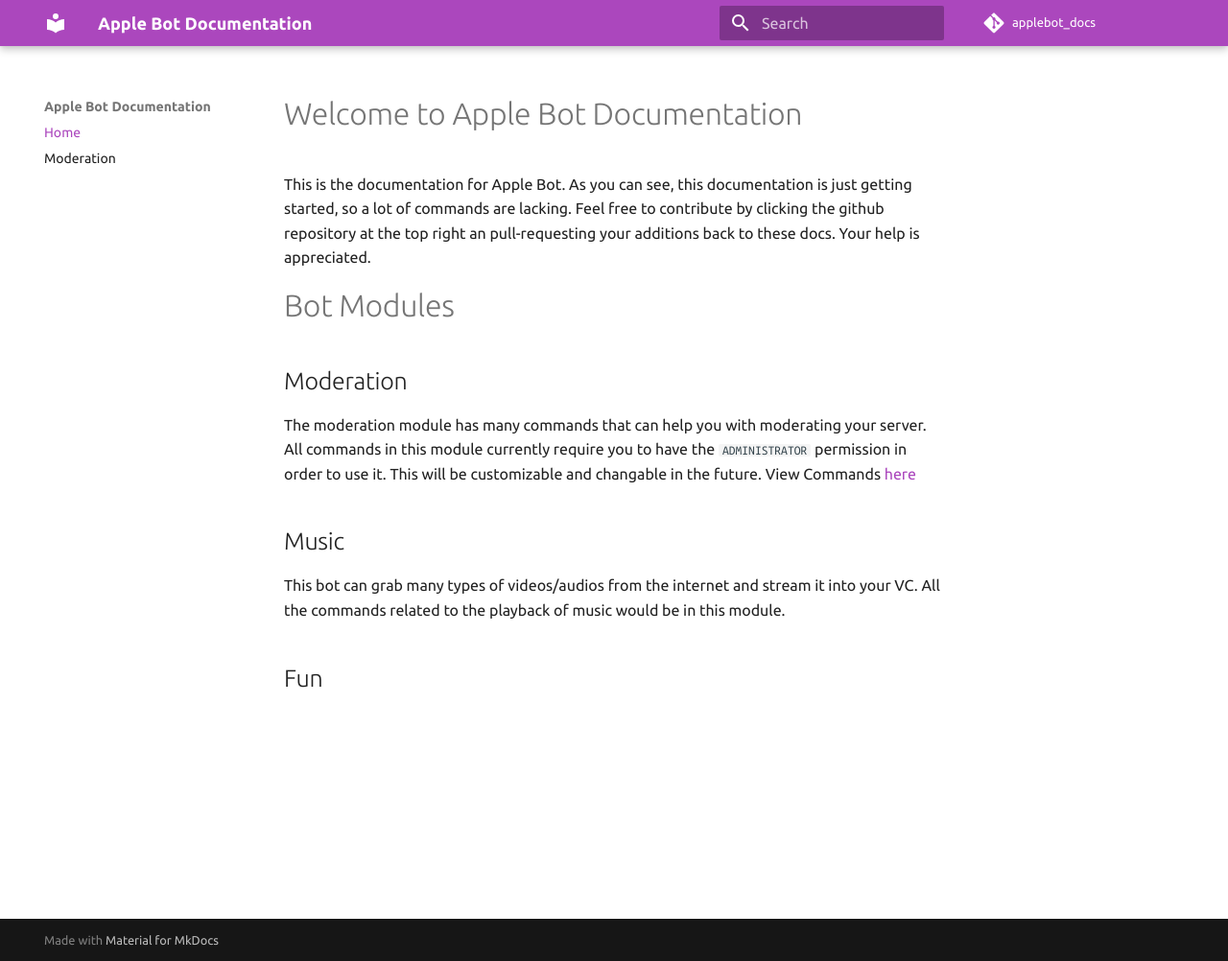
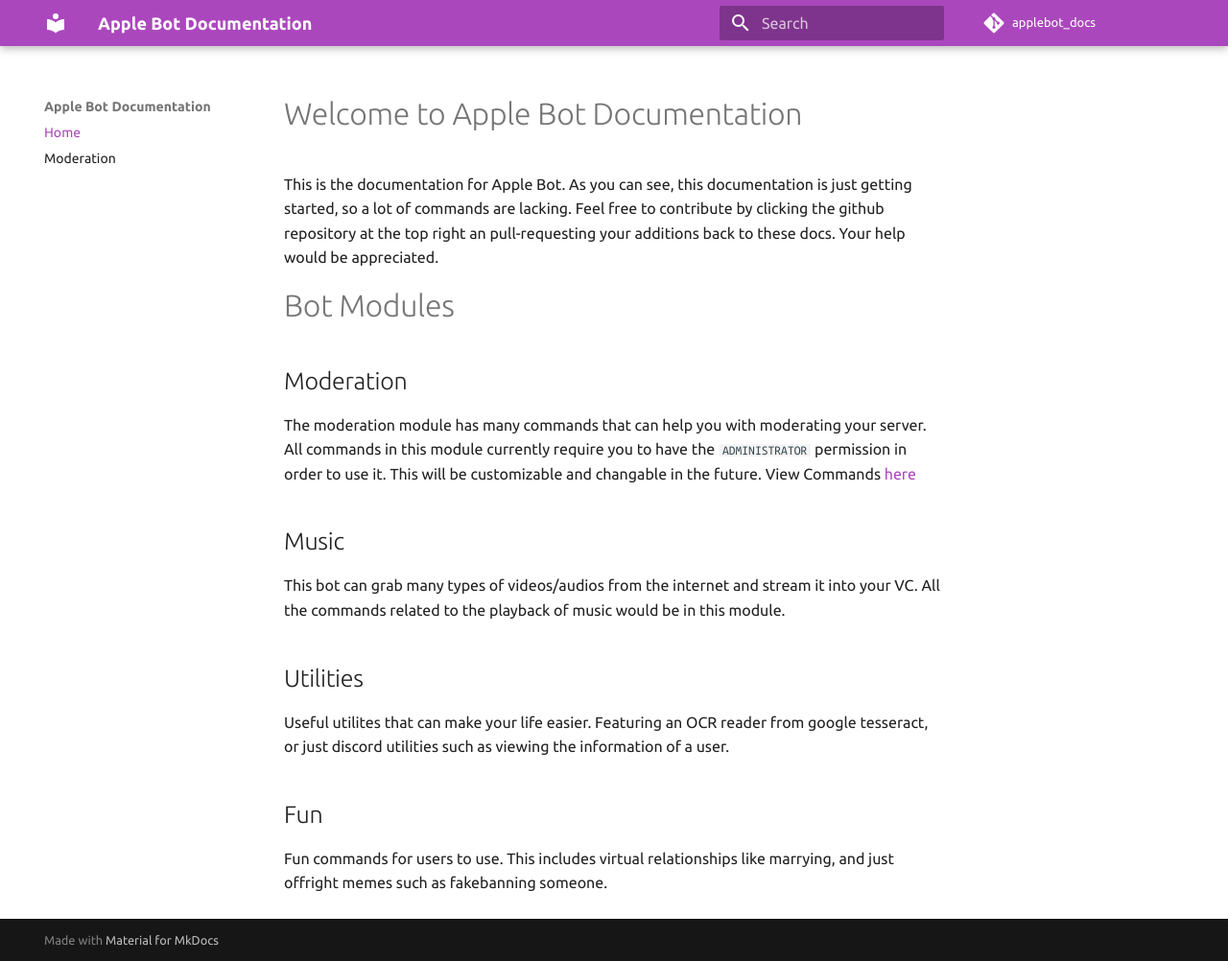
Before and after one commit to applebee1558/applebot-docs, an MkDocs documentation site: the page built from docs/index.md, in a window 1280 px wide and 1002 px high. Shown: the whole window at 96% size. Built offline with MkDocs 1.6.1 and Material for MkDocs 9.7.7, drawn with Linux system fonts in a browser that asks for light colours; comment, search, counter and statistics services are not loaded.

Commit message:
Added utilities & wrote description for fun

```diff
--- a/docs/index.md
+++ b/docs/index.md
@@ -1,6 +1,6 @@
 # Welcome to Apple Bot Documentation
 This is the documentation for Apple Bot. As you can see, this documentation is just getting started, so a lot of commands are lacking.
-Feel free to contribute by clicking the github repository at the top right an pull-requesting your additions back to these docs. Your help is appreciated.
+Feel free to contribute by clicking the github repository at the top right an pull-requesting your additions back to these docs. Your help would be appreciated.
 # Bot Modules
 ## Moderation
 The moderation module has many commands that can help you with moderating your server. All commands in this module currently require you to have the
@@ -8,4 +8,7 @@ The moderation module has many commands that can help you with moderating your s
 View Commands [here](moderation.md)
 ## Music
 This bot can grab many types of videos/audios from the internet and stream it into your VC. All the commands related to the playback of music would be in this module.
+## Utilities
+Useful utilites that can make your life easier. Featuring an OCR reader from google tesseract, or just discord utilities such as viewing the information of a user.
 ## Fun
+Fun commands for users to use. This includes virtual relationships like marrying, and just offright memes such as fakebanning someone.
```
